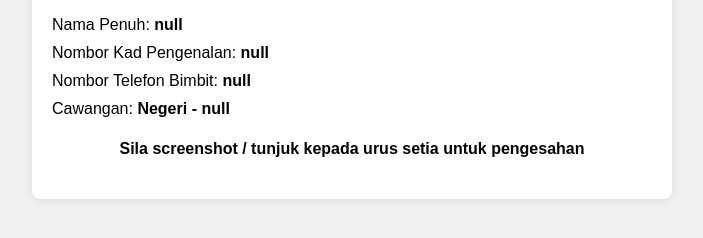
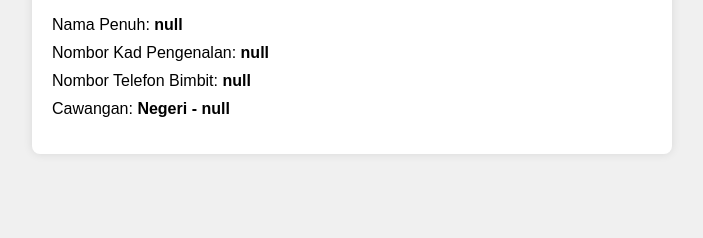
Before and after one commit to QayyimJ27/e-PendaftaranPK, a plain HTML site: page details.html in a window 1280 px wide. Shown: the part 236-474 px from the top of the page, without its empty margins (288-991 px from the left). Drawn offline with Linux system fonts and the light colour scheme.

Commit message:
Update details.html

```diff
--- a/details.html
+++ b/details.html
@@ -61,7 +61,6 @@
     <ul class="details-list" id="detailsList">
       <!-- Details will be added dynamically here -->
     </ul>
-	<h4> Sila screenshot / tunjuk kepada urus setia untuk pengesahan </h4>
   </div>
 
   <script>
```
